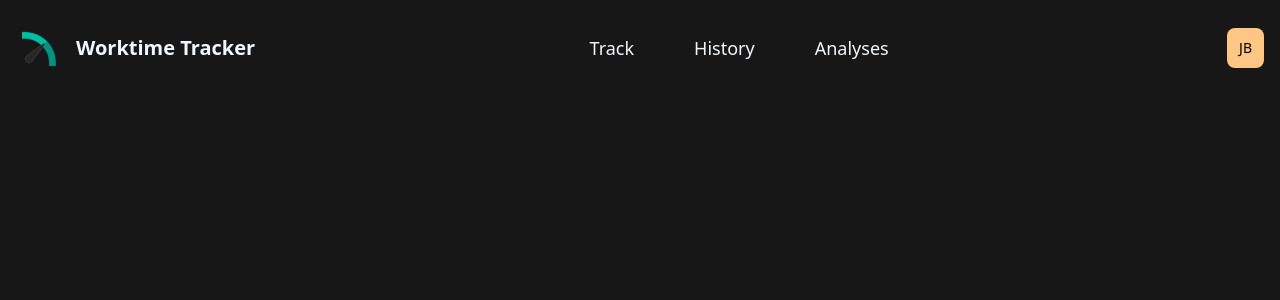
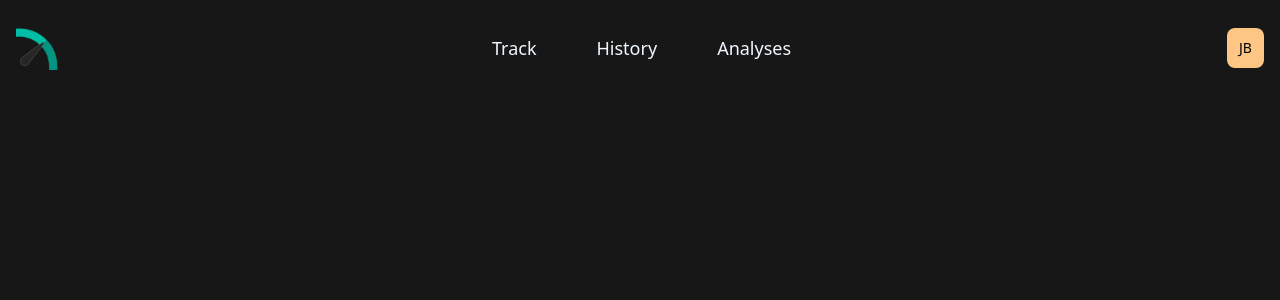
Before and after one commit to D3nn7/worktime-tracker, a Next.js app in the folder worktime-tracker-dev/: page / in a window 1280 px wide. Shown: the top 300 px of the page. Built offline with nearby package versions, Linux system fonts and the light colour scheme.

Commit message:
revise logo

```diff
--- a/worktime-tracker-dev/components/navigation/NavBarTracking.tsx
+++ b/worktime-tracker-dev/components/navigation/NavBarTracking.tsx
@@ -3,7 +3,7 @@
 import React, { useEffect, useState } from "react";
 import Link from "next/link";
 import Image from "next/image";
-import Logo from "../../assets/WorkTimeTrackerLogo.svg";
+import Logo from "../../assets/Logo.svg";
 import { useRouter } from "next/router";
 
 export default function NavBar() {
@@ -19,11 +19,8 @@ export default function NavBar() {
     return (
         <nav className="px-2 sm:px-4 py-2.5 fixed w-full z-20 top-0 left-0 ">
             <div className="container flex flex-wrap items-center justify-between mx-auto">
-                <Link href={"/"} className="flex items-center">
-                    <Image src={Logo} className="h-6 mr-3 sm:h-9" alt="Logo" />
-                    <span className="self-center text-xl font-semibold whitespace-nowrap ">
-                        Worktime Tracker
-                    </span>
+                <Link href={"/"}>
+                    <Image src={Logo} className="h-11 w-auto" alt="Logo" />
                 </Link>
                 <div className="flex md:order-2">
                     <button
```
Also changed, not shown: worktime-tracker-dev/assets/Logo.svg (added).
